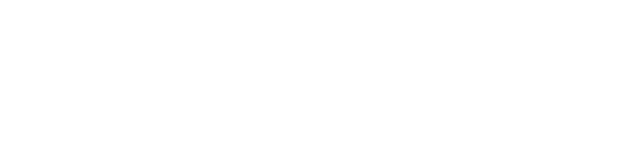
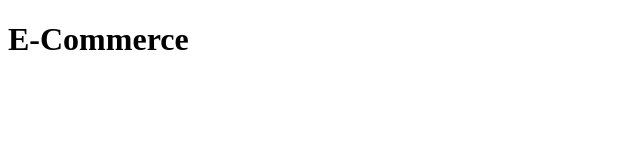
Before and after one commit to JuanVelez95/e-commerce, a plain HTML site: page index.html in a window 1280 px wide. Shown: the whole page, without its empty margins (0-640 px from the left). Drawn offline with Linux system fonts and the light colour scheme; files that its build step writes are made by us from their sources.

Commit message:
Añadiendo H1

```diff
--- a/index.html
+++ b/index.html
@@ -4,10 +4,10 @@
     <meta charset="UTF-8">
     <meta http-equiv="X-UA-Compatible" content="IE=edge">
     <meta name="viewport" content="width=device-width, initial-scale=1.0">
-    <title>Document</title>
+    <title>E-Commerce</title>
     <link rel="stylesheet" href="style.css">
 </head>
 <body>
-
+    <h1>E-Commerce</h1>
 </body>
 </html>
```
